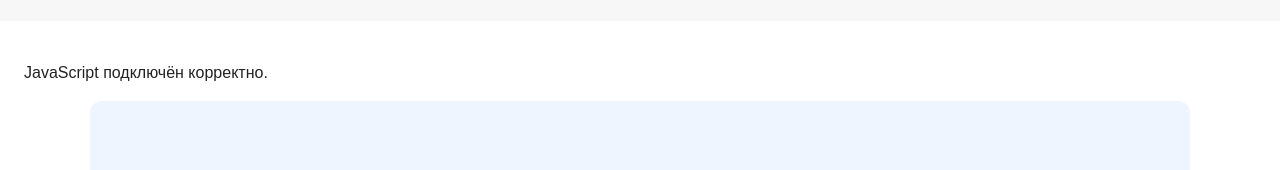
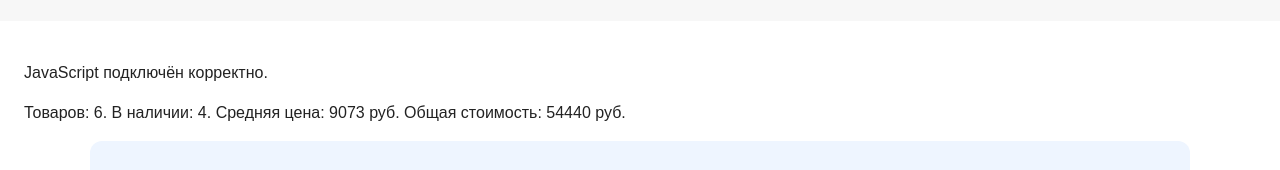
Before and after one commit to wqertyhju/kr4-js-shop, a plain HTML site: page index.html in a window 1280 px wide. Shown: the part 99-269 px from the top of the page. Drawn offline with Linux system fonts and the light colour scheme.

Commit message:
feat: add products array, search, filter, sort and calculations

```diff
--- a/index.html
+++ b/index.html
@@ -35,6 +35,7 @@
   <!-- Основное содержимое страницы -->
   <main id="main">
       <p class="js-message" aria-live="polite"></p>
+      <p class="js-summary" aria-live="polite"></p>
 
     <!-- Hero-блок -->
     <section class="hero">
--- a/js/data.js
+++ b/js/data.js
@@ -14,3 +14,66 @@ const product = {
 
 // Для проверки в консоли:
 console.log('data.js подключён:', product);
+
+// ===================================
+// КР №4, практика №16: массив товаров
+// ===================================
+
+const products = [
+  {
+    id: 1,
+    title: 'Кофемашина Barista Home',
+    category: 'kitchen',
+    price: 19990,
+    discountPercent: 10,
+    rating: 4.7,
+    isAvailable: true,
+  },
+  {
+    id: 2,
+    title: 'Электрический чайник SmartHeat',
+    category: 'kitchen',
+    price: 4990,
+    discountPercent: 5,
+    rating: 4.5,
+    isAvailable: true,
+  },
+  {
+    id: 3,
+    title: 'Пылесос CleanPro X2',
+    category: 'home',
+    price: 12990,
+    discountPercent: 15,
+    rating: 4.6,
+    isAvailable: false,
+  },
+  {
+    id: 4,
+    title: 'Наушники SoundWave Air',
+    category: 'electronics',
+    price: 7990,
+    discountPercent: 0,
+    rating: 4.4,
+    isAvailable: true,
+  },
+  {
+    id: 5,
+    title: 'Лампа настольная LightBook',
+    category: 'home',
+    price: 2490,
+    discountPercent: 20,
+    rating: 4.2,
+    isAvailable: true,
+  },
+  {
+    id: 6,
+    title: 'Клавиатура KeyMaster Pro',
+    category: 'electronics',
+    price: 5990,
+    discountPercent: 10,
+    rating: 4.8,
+    isAvailable: false,
+  },
+];
+
+console.log('data.js: массив products загружен, товаров:', products.length);
--- a/js/main.js
+++ b/js/main.js
@@ -119,3 +119,114 @@ const jsMessageElement = document.querySelector('.js-message');
 if (jsMessageElement) {
   jsMessageElement.textContent = 'JavaScript подключён корректно.';
 }
+
+// ===================================
+// КР №4, практика №16: массив товаров, поиск, фильтрация, сортировка, расчёты
+// ===================================
+
+// 1. Цикл for — перебор по индексам
+console.log('--- for ---');
+for (let i = 0; i < products.length; i += 1) {
+  console.log(products[i].title);
+}
+
+// 2. Цикл for...of
+console.log('--- for...of ---');
+for (const item of products) {
+  console.log(item.title);
+}
+
+// 3. forEach — вывод названий
+console.log('--- forEach ---');
+products.forEach((item) => {
+  console.log(item.title);
+});
+
+// 4. map — массив названий
+const productTitles = products.map((item) => item.title);
+console.log('map, названия:', productTitles);
+
+// 5. filter — товары в наличии
+function filterAvailableProducts(list) {
+  return list.filter((item) => item.isAvailable);
+}
+console.log('В наличии:', filterAvailableProducts(products).map((item) => item.title));
+
+// 6. find — товар по id
+function findProductById(list, id) {
+  return list.find((item) => item.id === id);
+}
+const foundProduct = findProductById(products, 2);
+if (foundProduct) {
+  console.log('find, товар id=2:', foundProduct.title);
+} else {
+  console.log('find: товар не найден');
+}
+
+// 7. Поиск по названию
+function searchProducts(list, query) {
+  const normalizedQuery = query.trim().toLowerCase();
+  if (normalizedQuery === '') {
+    return list;
+  }
+  return list.filter((item) => item.title.toLowerCase().includes(normalizedQuery));
+}
+console.log('Поиск "чайник":', searchProducts(products, 'чайник').map((item) => item.title));
+
+// 8. Фильтрация по категории
+function filterProductsByCategory(list, category) {
+  if (category === 'all') {
+    return list;
+  }
+  return list.filter((item) => item.category === category);
+}
+console.log('Категория kitchen:', filterProductsByCategory(products, 'kitchen').map((item) => item.title));
+
+// 9. Сортировка по цене (копия массива)
+function sortProductsByPrice(list, direction = 'asc') {
+  const copy = [...list];
+  if (direction === 'desc') {
+    return copy.sort((a, b) => b.price - a.price);
+  }
+  return copy.sort((a, b) => a.price - b.price);
+}
+console.log('Сортировка по возрастанию:', sortProductsByPrice(products, 'asc').map((item) => item.price));
+console.log('Сортировка по убыванию:', sortProductsByPrice(products, 'desc').map((item) => item.price));
+
+// 10. Количество товаров
+function countProducts(list) {
+  return list.length;
+}
+console.log('Всего товаров:', countProducts(products));
+
+// 11. Количество товаров в наличии
+function countAvailableProducts(list) {
+  return list.filter((item) => item.isAvailable).length;
+}
+console.log('В наличии, шт.:', countAvailableProducts(products));
+
+// 12. Средняя цена
+function calculateAveragePrice(list) {
+  if (list.length === 0) {
+    return 0;
+  }
+  const total = list.reduce((sum, item) => sum + item.price, 0);
+  return total / list.length;
+}
+console.log('Средняя цена:', calculateAveragePrice(products));
+
+// 13. Общая стоимость
+function calculateTotalPrice(list) {
+  return list.reduce((sum, item) => sum + item.price, 0);
+}
+console.log('Общая стоимость:', calculateTotalPrice(products));
+
+// 14. Безопасный вывод кратких результатов на страницу через textContent
+const jsSummaryElement = document.querySelector('.js-summary');
+if (jsSummaryElement) {
+  jsSummaryElement.textContent =
+    `Товаров: ${countProducts(products)}. ` +
+    `В наличии: ${countAvailableProducts(products)}. ` +
+    `Средняя цена: ${Math.round(calculateAveragePrice(products))} руб. ` +
+    `Общая стоимость: ${calculateTotalPrice(products)} руб.`;
+}
```
Also changed, not shown: 1 other file.
